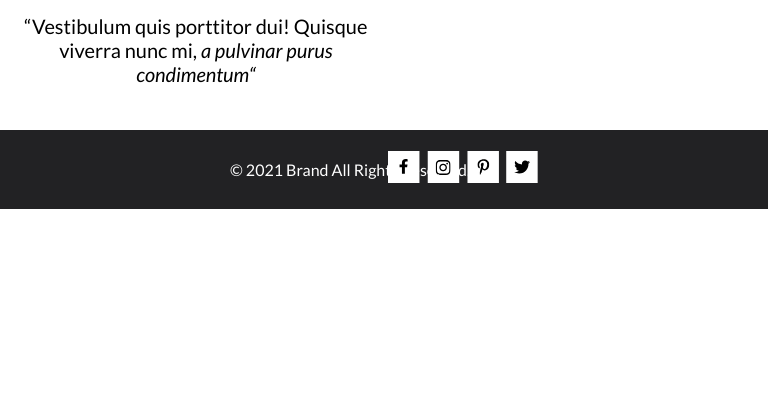
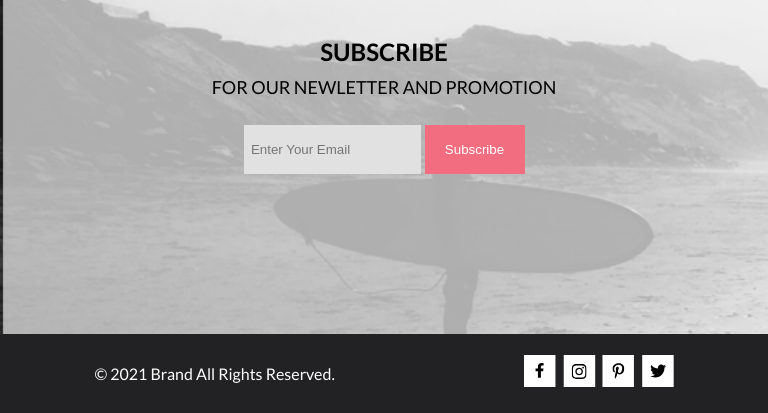
Before and after one commit to Big198801/HTML_CSS, a plain HTML site: page online_shop/index.html in a window 768 px wide. Shown: the part 3952-4365 px from the top of the page. Before the commit the page ends 4161 px from the top, so only its background shows below. Drawn offline with Linux system fonts and the light colour scheme.

Commit message:
768-1024 done

```diff
--- a/online_shop/style.css
+++ b/online_shop/style.css
@@ -277,12 +277,12 @@ a {
 
 .footer {
     display: flex;
-    justify-content: space-around;
+    justify-content: space-evenly;
     align-items: center;
     height: 448px;
     background-image: url(../online_shop/img/photo_subscribe.png);
-    background-repeat: no-repeat;
-    background-size: 100%;
+    /* background-repeat: no-repeat; */
+    background-size: cover;
 
 
 }
@@ -352,14 +352,14 @@ a {
     display: flex;
     height: 79px;
     align-items: center;
-    justify-content: space-between;
-    position: relative;
+    justify-content: space-around;
+    /* position: relative; */
     background-color: #222224;
 }
 
 .certificate {
-    position: absolute;
-    left: 230px;
+    /* position: absolute; */
+    /* left: 230px; */
 }
 
 .cert__paragr {
@@ -372,8 +372,8 @@ a {
 
 
 .social__icons {
-    position: absolute;
-    right: 230px;
+    /* position: absolute; */
+    /* right: 230px; */
     display: grid;
     grid-template-columns: repeat(4, 32px);
     gap: 7.3px;
@@ -520,8 +520,8 @@ a {
     }
 
     .foot_rew{
-        padding-top: 64px;
-        height: 99px;
+        /* padding-top: 64px; */
+        /* height: 99px; */
     }
 
     .rew__text{
@@ -530,6 +530,14 @@ a {
         font-size: 20px;
     }
 
+    .footer{
+        flex-direction: column;
+        gap: 48px;
+        padding-bottom: 140px;
+        padding-top: 64px;
+
+    }
+
 
 
 }
```
